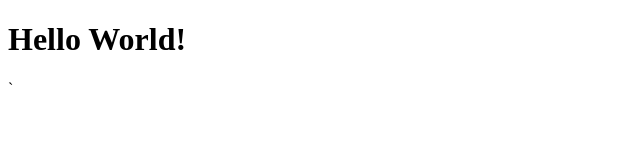
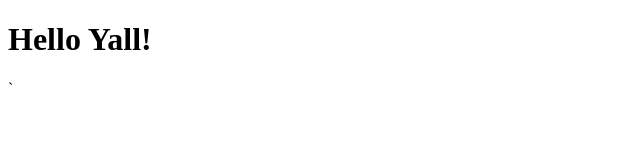
Before and after one commit to willbedone7/newRepos, a plain HTML site: page index.html in a window 1280 px wide. Shown: the whole page, without its empty margins (0-640 px from the left). Drawn offline with Linux system fonts and the light colour scheme.

Commit message:
Update index.html

```diff
--- a/index.html
+++ b/index.html
@@ -7,7 +7,7 @@
     <title>Document</title>
 </head>
 <body>
-    <h1>Hello World!</h1>
+    <h1>Hello Yall!</h1>
     `
 </body>
 </html>
```
